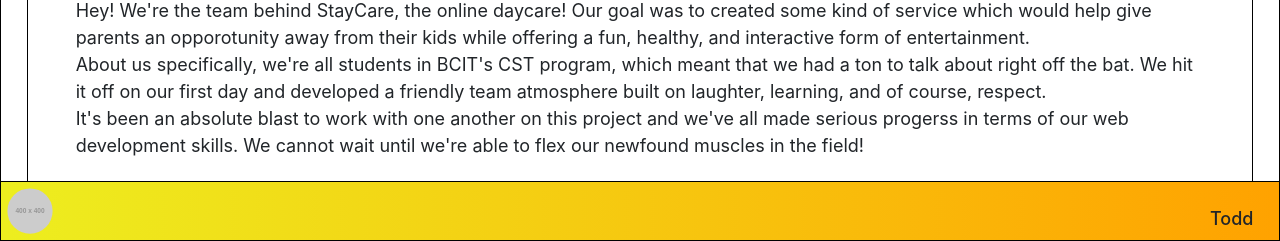
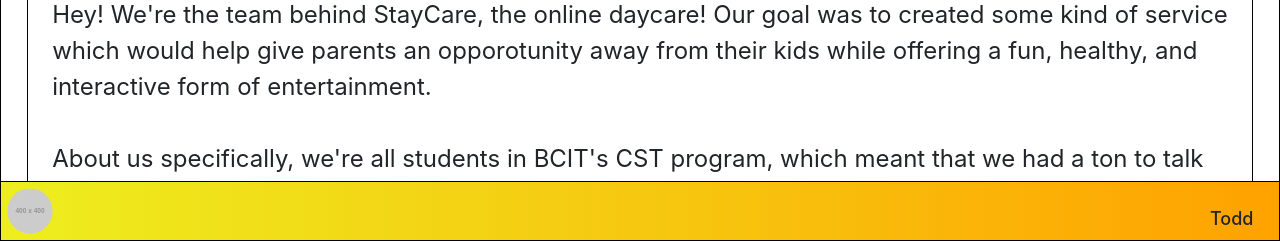
Before and after one commit to MarkKeeble14/COMP-2800-Team-BBY-39-StayCare-Twilio, a Gatsby site: page /about in a window 1280 px wide. Shown: the part 559-800 px from the top of the page. Built offline with nearby package versions, Linux system fonts and the light colour scheme; Gatsby itself is replaced by a stand-in of ours; placeholder pictures from the web are drawn by us; a web font is replaced by a local one.

Commit message:
fixed issue with deploying

```diff
--- a/src/components/about.js
+++ b/src/components/about.js
@@ -27,9 +27,9 @@
                 <p> Hey! We're the team behind StayCare, the online daycare! Our goal was to created some kind of service which would help give parents
                     an opporotunity away from their kids while offering a fun, healthy, and interactive form of entertainment.
                     <br/>
+                    <br/>
                     About us specifically, we're all students in BCIT's CST program, which meant that we had a ton to talk about right off the bat.
                     We hit it off on our first day and developed a friendly team atmosphere built on laughter, learning, and of course, respect.
-                    <br/>
                     It's been an absolute blast to work with one another on this project and we've all made serious progerss in terms of our web development skills.
                     We cannot wait until we're able to flex our newfound muscles in the field!
                 </p>
--- a/src/components/css/about.css
+++ b/src/components/css/about.css
@@ -7,11 +7,9 @@
 }
 
 #about-us-container p {
-    font-size: 18px;
+    font-size: 24px;
 
     text-align: left;
-    padding-left: 2%;
-    padding-right: 2%;
 }
 
 #images-container h1 {
```
